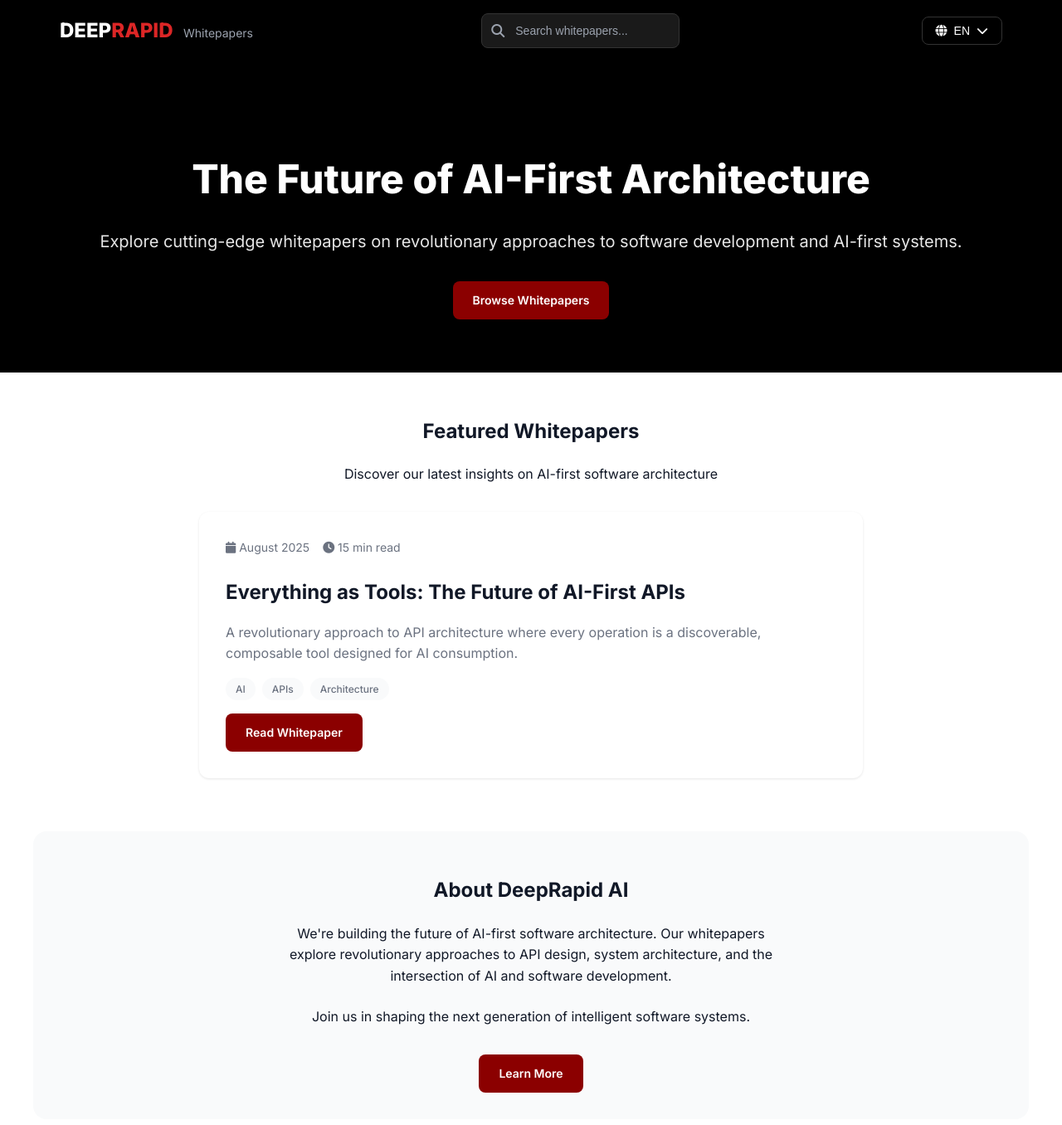
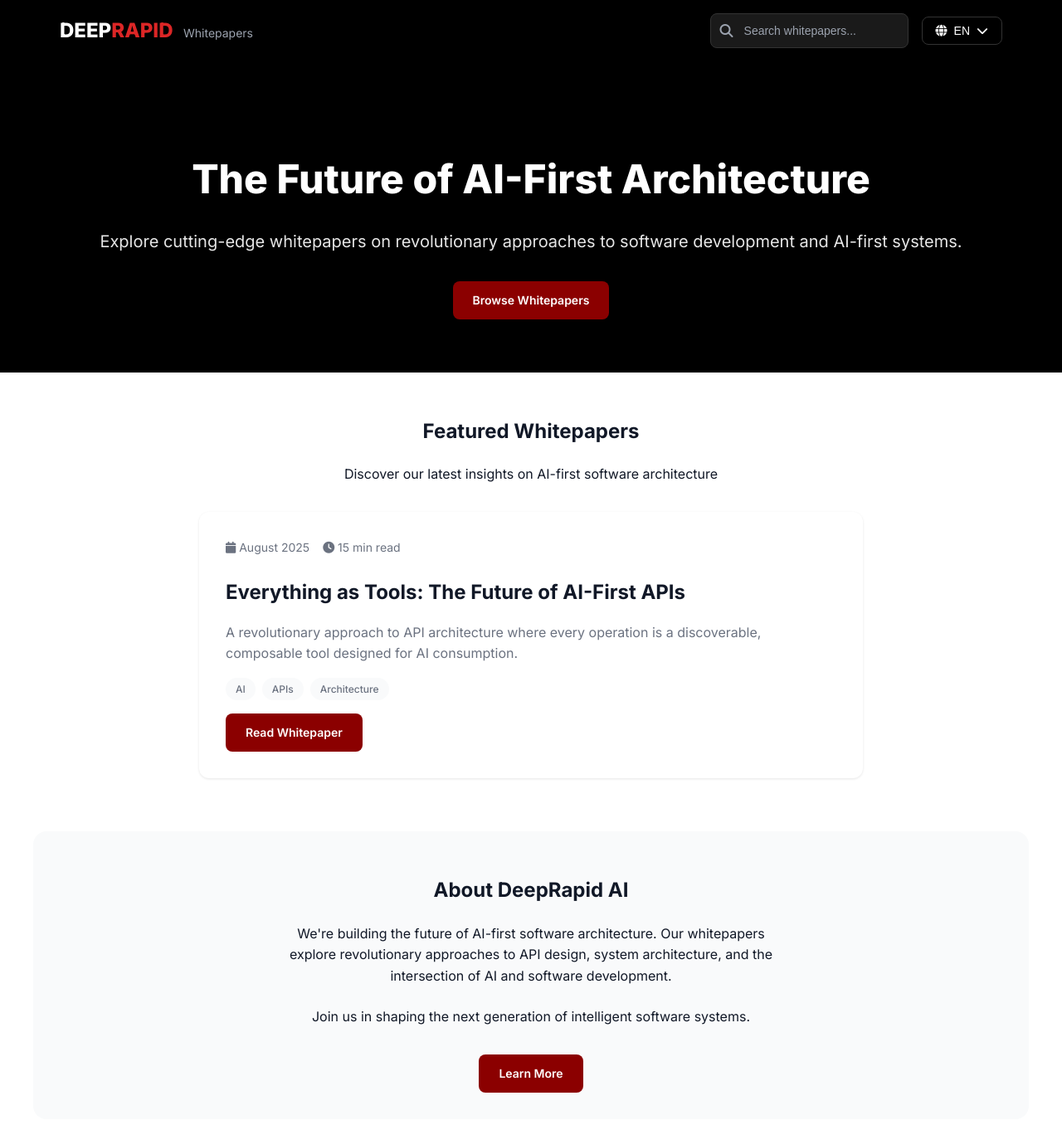
Before and after one commit to deeprapid/whitepapers, a Jekyll site: the page built from index.html, in a window 1280 px wide and 1400 px high. Shown: the top 1356 px of the window at 83% size. Built offline with Jekyll 4.4.1, drawn with Linux system fonts in a browser that asks for light colours; the list of posts is cut into pages by our own code; comment, search, counter and statistics services are not loaded.

Commit message:
Move search box to the right with language selector next to it

```diff
--- a/_layouts/default.html
+++ b/_layouts/default.html
@@ -37,6 +37,7 @@
                 </a>
             </div>
 
+            <div class="navbar-right">
                 <div class="navbar-search">
                     <div id="search-container">
                         <input type="text" id="search-input" placeholder="Search whitepapers..." />
@@ -60,6 +61,7 @@
                                 <span class="flag">🇹🇭</span>
                                 <span>ไทย</span>
                             </a>
+                        </div>
                     </div>
                 </div>
             </div>
--- a/assets/css/main.scss
+++ b/assets/css/main.scss
@@ -135,12 +135,19 @@ body {
     }
   }
 
-  .navbar-search {
-    max-width: 400px;
+  .navbar-right {
+    display: flex;
+    align-items: center;
+    gap: 1rem;
+    margin-left: auto;
 
     @media (max-width: $breakpoint-md) {
       display: none;
     }
+  }
+
+  .navbar-search {
+    max-width: 300px;
 
     #search-container {
       position: relative;
@@ -178,11 +185,7 @@ body {
   }
 
   .navbar-language {
-    margin-left: 1rem;
-
-    @media (max-width: $breakpoint-md) {
-      display: none;
-    }
+    flex-shrink: 0;
 
     .language-selector {
       position: relative;
```
Lines whose indentation alone changed are shown as unchanged.
